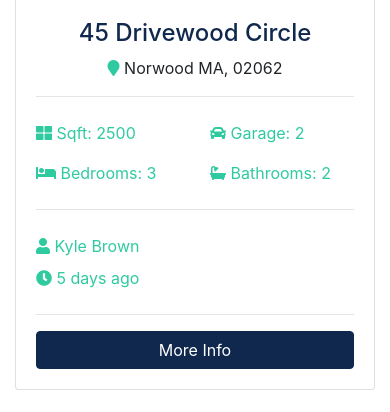
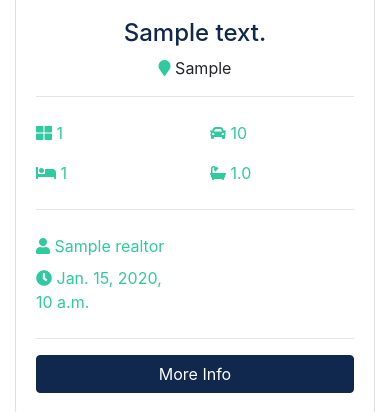
Before and after one commit to allanstar-byte/BTRE, a Django app: page / in a window 390 px wide. Shown: the part 1194-1606 px from the top of the page. Run offline with Django 4.2, Linux system fonts and the light colour scheme; tables that the repository leaves empty hold one stand-in row (values such as "Sample post"); grey boxes marked "Sample" are stand-in pictures; some libraries are stand-ins or nearby versions.

Commit message:
Adding listings  in the home Page

```diff
--- a/pages/views.py
+++ b/pages/views.py
@@ -2,9 +2,14 @@ from django.shortcuts import render
 from django.http import HttpResponse
 
 from realtors.models import Realtor
+from listings.models import Listing
 
 def index(request):
-    return render(request, ('pages/index.html'))
+    listings = Listing.objects.order_by('list_date')
+    context = {
+        'listings': listings,
+    }
+    return render(request, 'pages/index.html', context)
 
 def about(request):
     realtors = Realtor.objects.order_by('-hire_date')
--- a/templates/pages/index.html
+++ b/templates/pages/index.html
@@ -131,133 +131,59 @@
       <h3 class="text-center mb-3">Latest Listings</h3>
       <div class="row">
         <!-- Listing 1 -->
+
+        {% if listings %}
+            {% for listing in listings %}
+
             <div class="col-md-6 col-lg-4 mb-4">
               <div class="card listing-preview">
-            <img class="card-img-top" src="assets/img/homes/home-1.jpg" alt="">
+                <img class="card-img-top" src="{{ listing.photos_main.url}}" alt="">
                 <div class="card-img-overlay">
                   <h2>
-                <span class="badge badge-secondary text-white">$490,000</span>
+                    <span class="badge badge-secondary text-white">$ {{ listing.price }}</span>
                   </h2>
                 </div>
                 <div class="card-body">
                   <div class="listing-heading text-center">
-                <h4 class="text-primary">45 Drivewood Circle</h4>
+                    <h4 class="text-primary">{{ listing.address}}</h4>
                     <p>
-                  <i class="fas fa-map-marker text-secondary"></i> Norwood MA, 02062</p>
+                      <i class="fas fa-map-marker text-secondary"></i> {{ listing.city }}</p>
                   </div>
                   <hr>
                   <div class="row py-2 text-secondary">
                     <div class="col-6">
-                  <i class="fas fa-th-large"></i> Sqft: 2500</div>
+                      <i class="fas fa-th-large"></i> {{listing.sqft}}</div>
                     <div class="col-6">
-                  <i class="fas fa-car"></i> Garage: 2</div>
+                      <i class="fas fa-car"></i> {{listing.garage}}</div>
                   </div>
                   <div class="row py-2 text-secondary">
                     <div class="col-6">
-                  <i class="fas fa-bed"></i> Bedrooms: 3</div>
+                      <i class="fas fa-bed"></i> {{listing.bedrooms}}</div>
                     <div class="col-6">
-                  <i class="fas fa-bath"></i> Bathrooms: 2</div>
+                      <i class="fas fa-bath"></i> {{listing.bathrooms}}</div>
                   </div>
                   <hr>
                   <div class="row py-2 text-secondary">
                     <div class="col-6">
-                  <i class="fas fa-user"></i> Kyle Brown</div>
+                      <i class="fas fa-user"></i> {{listing.realtor}}</div>
                   </div>
                   <div class="row text-secondary pb-2">
                     <div class="col-6">
-                  <i class="fas fa-clock"></i> 5 days ago</div>
+                      <i class="fas fa-clock"></i> {{ listing.list_date}} </div>
                   </div>
                   <hr>
-              <a href="listing.html" class="btn btn-primary btn-block">More Info</a>
+                  <a href="{% url 'listing' listing.id %}" class="btn btn-primary btn-block">More Info</a>
                 </div>
               </div>
             </div>
 
-        <!-- Listing 2 -->
-        <div class="col-md-6 col-lg-4 mb-4">
-          <div class="card listing-preview">
-            <img class="card-img-top" src="assets/img/homes/home-2.jpg" alt="">
-            <div class="card-img-overlay">
-              <h2>
-                <span class="badge badge-secondary text-white">$550,000</span>
-              </h2>
+            {% endfor %}
+
+          {% else %}
+          <div class="col-md-12">
+            <p>Not Available</p>
           </div>
-            <div class="card-body">
-              <div class="listing-heading text-center">
-                <h4 class="text-primary">18 Jefferson Lane</h4>
-                <p>
-                  <i class="fas fa-map-marker text-secondary"></i> Woburn MA, 01801</p>
-              </div>
-              <hr>
-              <div class="row py-2 text-secondary">
-                <div class="col-6">
-                  <i class="fas fa-th-large"></i> Sqft: 3200</div>
-                <div class="col-6">
-                  <i class="fas fa-car"></i> Garage: 1</div>
-              </div>
-              <div class="row py-2 text-secondary">
-                <div class="col-6">
-                  <i class="fas fa-bed"></i> Bedrooms: 4</div>
-                <div class="col-6">
-                  <i class="fas fa-bath"></i> Bathrooms: 2.5</div>
-              </div>
-              <hr>
-              <div class="row py-2 text-secondary">
-                <div class="col-6">
-                  <i class="fas fa-user"></i> Mark Hudson</div>
-              </div>
-              <div class="row text-secondary pb-2">
-                <div class="col-6">
-                  <i class="fas fa-clock"></i> 5 days ago</div>
-              </div>
-              <hr>
-              <a href="listing.html" class="btn btn-primary btn-block">More Info</a>
-            </div>
-          </div>
-        </div>
-
-        <!-- Listing 3 -->
-        <div class="col-md-6 col-lg-4 mb-4">
-          <div class="card listing-preview">
-            <img class="card-img-top" src="assets/img/homes/home-3.jpg" alt="">
-            <div class="card-img-overlay">
-              <h2>
-                <span class="badge badge-secondary text-white">$580,000</span>
-              </h2>
-            </div>
-            <div class="card-body">
-              <div class="listing-heading text-center">
-                <h4 class="text-primary">187 Woodrow Street</h4>
-                <p>
-                  <i class="fas fa-map-marker text-secondary"></i> Salem MA, 01915</p>
-              </div>
-              <hr>
-              <div class="row py-2 text-secondary">
-                <div class="col-6">
-                  <i class="fas fa-th-large"></i> Sqft: 3107</div>
-                <div class="col-6">
-                  <i class="fas fa-car"></i> Garage: 0</div>
-              </div>
-              <div class="row py-2 text-secondary">
-                <div class="col-6">
-                  <i class="fas fa-bed"></i> Bedrooms: 4</div>
-                <div class="col-6">
-                  <i class="fas fa-bath"></i> Bathrooms: 3</div>
-              </div>
-              <hr>
-              <div class="row py-2 text-secondary">
-                <div class="col-6">
-                  <i class="fas fa-user"></i> Mark Hudson</div>
-              </div>
-              <div class="row text-secondary pb-2">
-                <div class="col-6">
-                  <i class="fas fa-clock"></i> 5 days ago</div>
-              </div>
-              <hr>
-              <a href="listing.html" class="btn btn-primary btn-block">More Info</a>
-            </div>
-          </div>
-        </div>
+        {% endif %}
 
       </div>
     </div>
```
Lines whose indentation alone changed are shown as unchanged.
